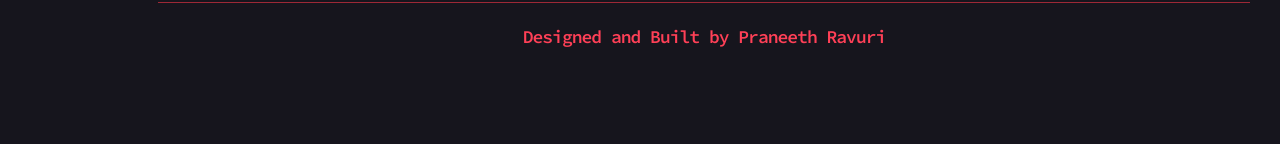
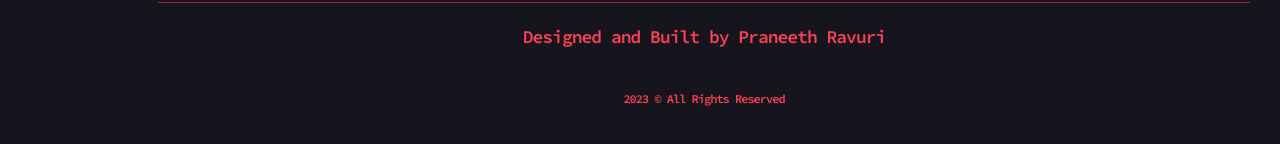
Before and after one commit to praneethravuri/PRAV-V2, a Vue app: page / in a window 1280 px wide. Shown: the part 4590-4734 px from the top of the page. Before the commit the page ends 4690 px from the top, so only its background shows below. Built offline with nearby package versions, Linux system fonts and the light colour scheme.

Commit message:
Update Footer.vue

```diff
--- a/src/components/Footer.vue
+++ b/src/components/Footer.vue
@@ -2,6 +2,7 @@
 
     <div class="footer-content">
         <p>Designed and Built by Praneeth Ravuri</p>
+        <p style="font-size: 12px; border: none;">2023 &copy; All Rights Reserved</p>
     </div>
 </template>
 
```
